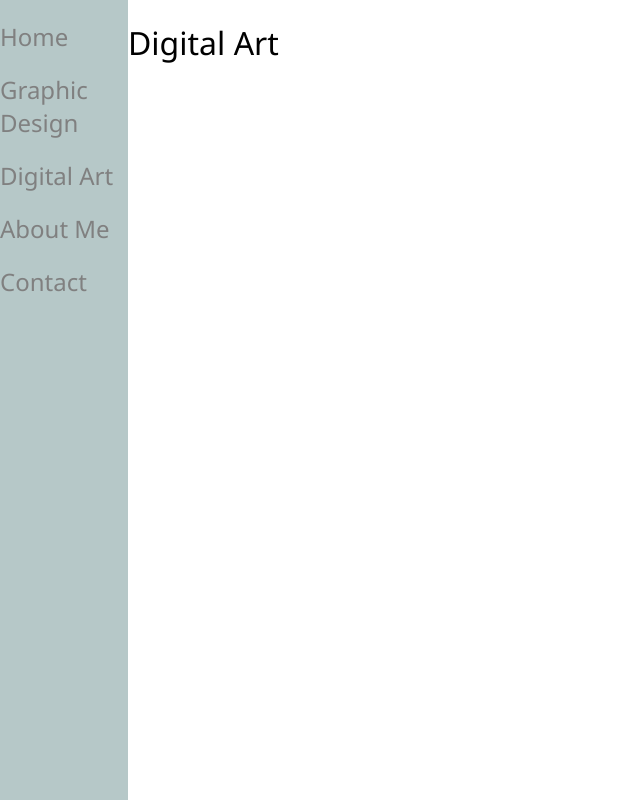
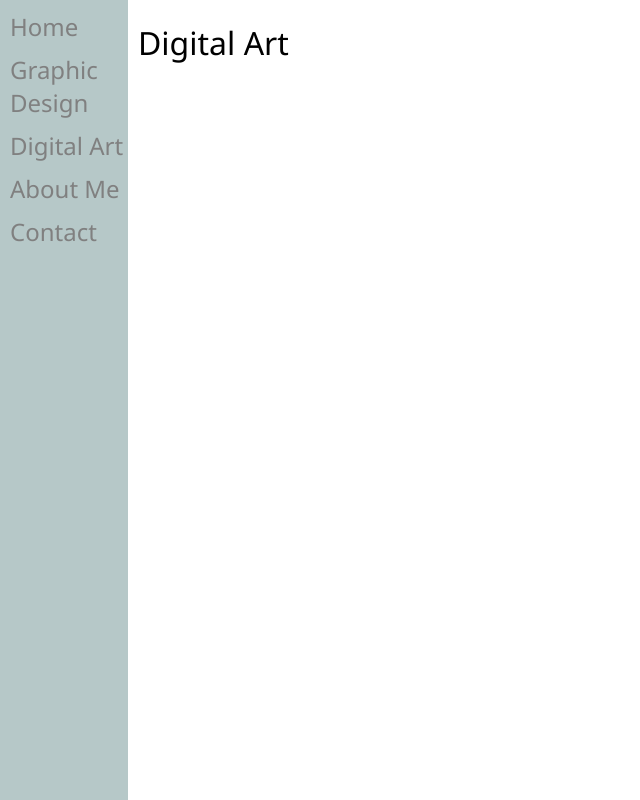
Before and after one commit to agbrettpittman/jessica-amaryss-frontend, a Next.js app: page /DigitalArt in a window 1280 px wide. Shown: the whole page, without its empty margins (0-640 px from the left). Built offline with nearby package versions, Linux system fonts and the light colour scheme.

Commit message:
Improved Navigation

```diff
--- a/components/PseudoPages/ContentPage.jsx
+++ b/components/PseudoPages/ContentPage.jsx
@@ -10,13 +10,21 @@ const FullPage = styled.div`
 
 const SideNav = styled.nav`
     color: gray;
+    display: grid;
+    height: fit-content;
+    gap: 10px;
+    padding-top: 10px;
+    padding-left: 10px;
 `
 
-const NavLink = styled.h2`
+const NavLink = styled.a`
+    font-size: 1.5em;
+    font-weight: lighter;
 `
 
 const PageContents = styled.div`
     background-color: white;
+    padding-left: 10px;
 `
 
 function ContentPage({children = <></>}) {
--- a/components/PseudoPages/LandingPage.jsx
+++ b/components/PseudoPages/LandingPage.jsx
@@ -67,6 +67,7 @@ const OptionTile = styled.div`
     align-items: center;
     justify-content: center;
     font-size: 2rem;
+    cursor: pointer;
     ${(props) => {
         if (props.expand) {
             return css`
```
